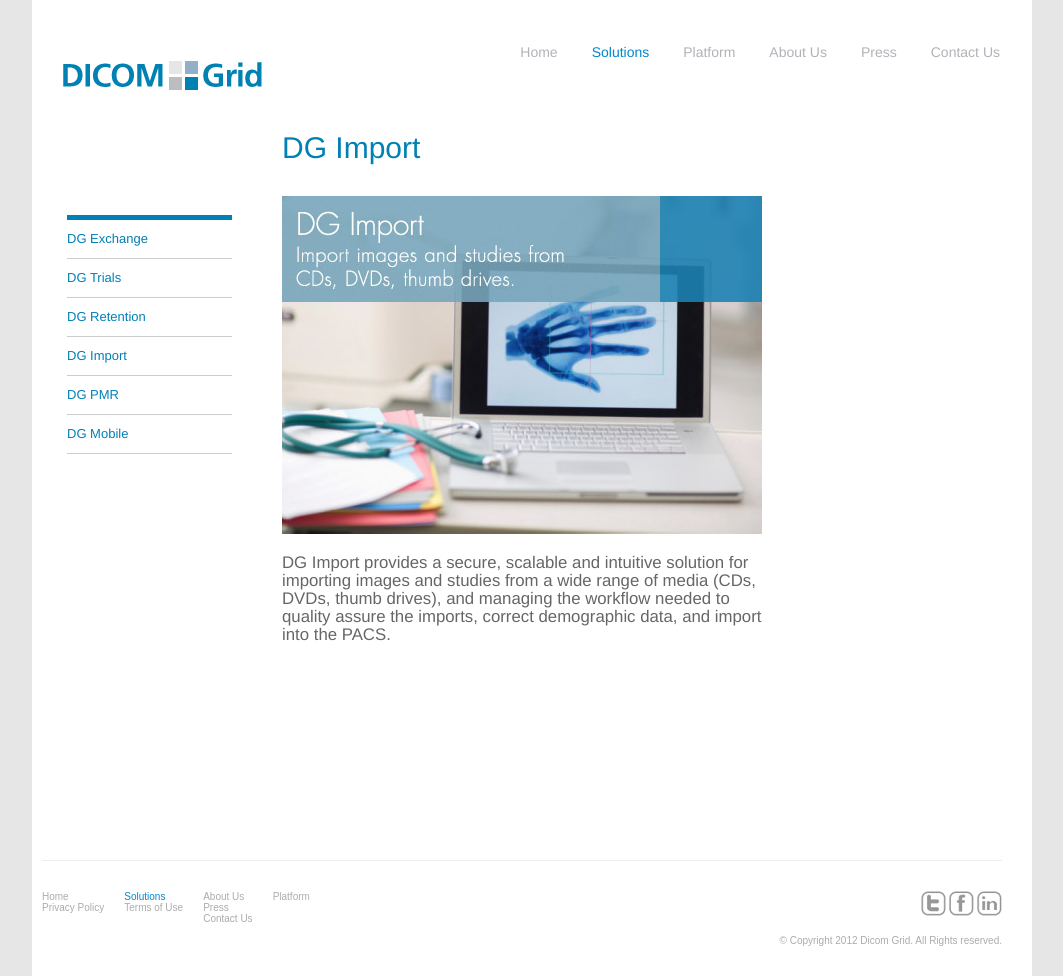
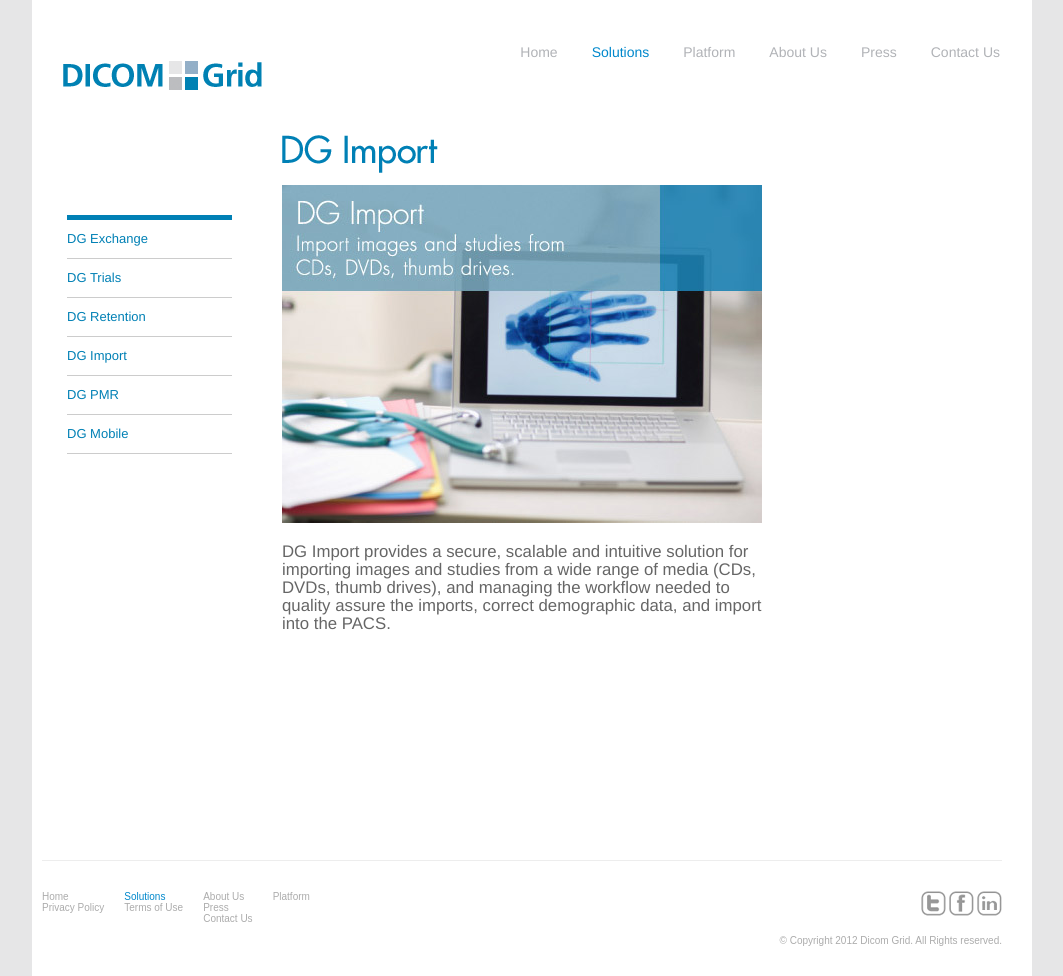
Before and after one commit to kevinold/dg-jekyll, a Jekyll site: the page built from solutions/dg-import.html, in a window 1280 px wide. Shown: the whole page, without its empty margins (108-1171 px from the left). Built offline with Jekyll 4.4.1, drawn with Linux system fonts in a browser that asks for light colours; Markdown is read by kramdown in place of the engine named in the settings.

Commit message:
add header images

```diff
--- a/solutions/dg-exchange.html
+++ b/solutions/dg-exchange.html
@@ -4,7 +4,7 @@
 nav: solutions
 ---
 
-<h1 id='dg_exchange'>DG Exchange</h1>
+<img alt="DG Exchange" src="/img/solutions/dgExchangeHead.gif"/>
 
 <img src="/img/solutions/dgExchangeImage.jpg"/>
 
--- a/solutions/dg-import.html
+++ b/solutions/dg-import.html
@@ -4,7 +4,8 @@
 nav: solutions
 ---
 
-<h1 id='dg_import'>DG Import</h1>
+<img alt="DG Import" src="/img/solutions/dgImportHead.gif"/>
+
 <img src="/img/solutions/dgImportImage.jpg"/>
 
 <p>DG Import provides a secure, scalable and intuitive solution for importing images and studies from a wide range of media (CDs, DVDs, thumb drives), and managing the workflow needed to quality assure the imports, correct demographic data, and import into the PACS.</p>
--- a/solutions/dg-mobile.html
+++ b/solutions/dg-mobile.html
@@ -4,7 +4,7 @@
 nav: solutions
 ---
 
-<h1 id='dg_mobile'>DG Mobile</h1>
+<img alt="DG Mobile" src="/img/solutions/dgMobileHead.gif"/>
 
 <img src="/img/solutions/dgMobileImage.jpg"/>
 
```
Also changed, not shown: 3 other files.
